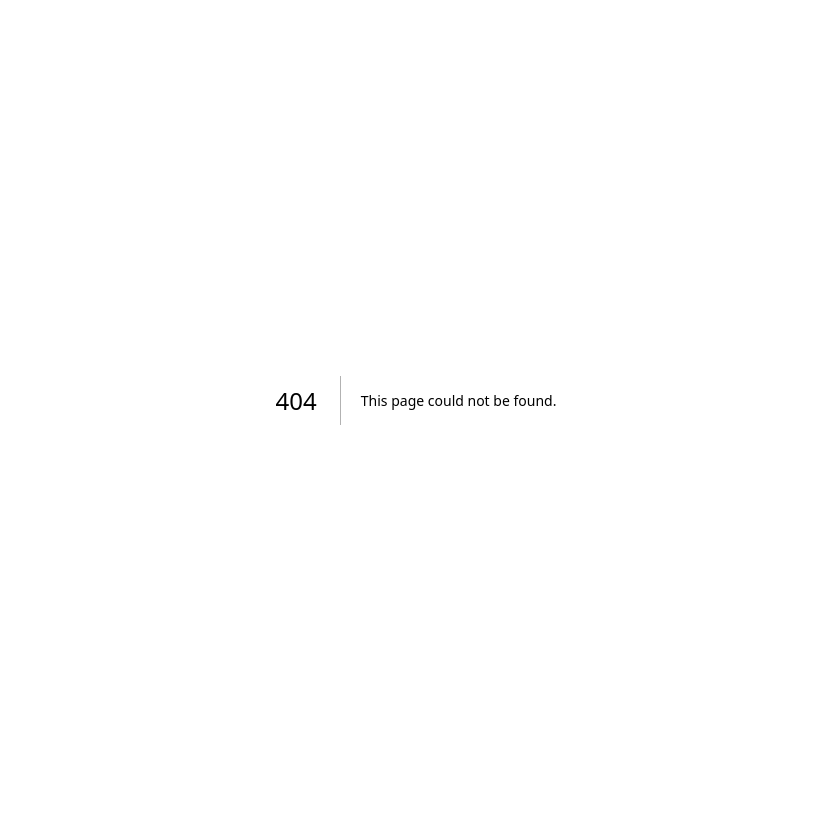
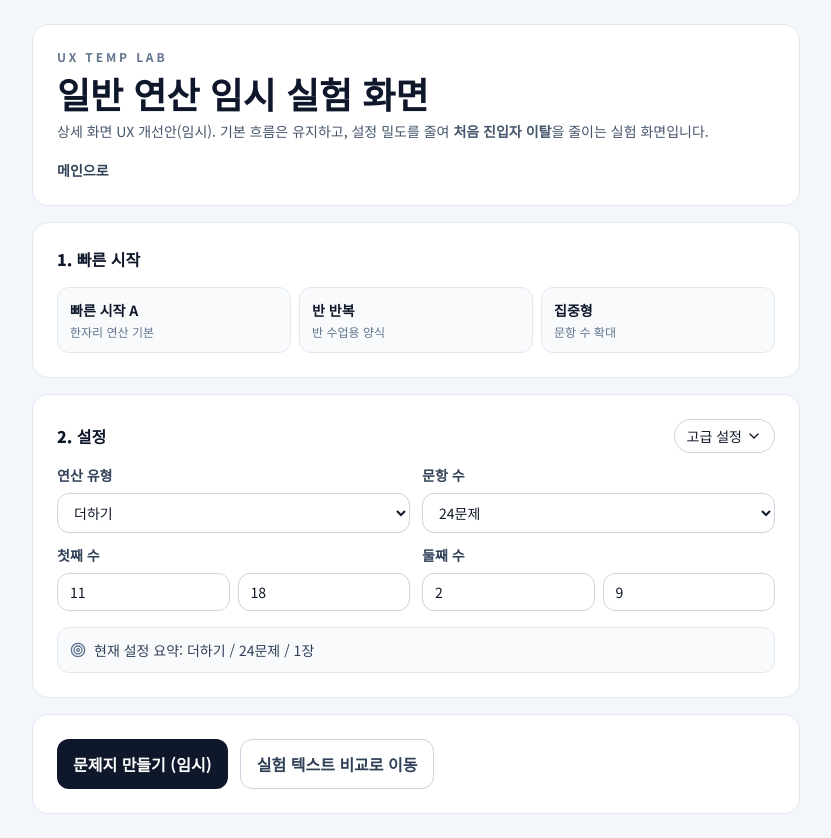
Before and after one commit to neozzzzz/mathlab, a Next.js app: page /ux-lab in a window 1280 px wide. Before the commit this address had no page. Shown: the whole page, without its empty margins (224-1055 px from the left). Before the commit the page ends 800 px from the top, so only its background shows below. Built offline with nearby package versions, Linux system fonts and the light colour scheme.

Commit message:
feat: 임시 UX 실험 페이지 추가

```diff
--- /dev/null
+++ b/src/app/ux-lab/page.tsx
@@ -0,0 +1,217 @@
+"use client";
+
+import { useState, useMemo } from "react";
+import Link from "next/link";
+import { ChevronDown, ChevronUp, Target } from "lucide-react";
+import TrackedLink from "@/components/TrackedLink";
+import { GA_EVENTS } from "@/lib/ga";
+
+type CalcType = "add" | "sub" | "add_sub" | "mul" | "div" | "mul_div";
+
+const PRESETS = [
+  { label: "빠른 시작 A", desc: "한자리 연산 기본", payload: { type: "add" as const, rangeMin: 1, rangeMax: 10, opMin: 1, opMax: 9, count: 12, sheets: 1 } },
+  { label: "반 반복", desc: "반 수업용 양식", payload: { type: "add_sub" as const, rangeMin: 1, rangeMax: 20, opMin: 1, opMax: 12, count: 18, sheets: 1 } },
+  { label: "집중형", desc: "문항 수 확대", payload: { type: "mul_div" as const, rangeMin: 2, rangeMax: 20, opMin: 2, opMax: 12, count: 24, sheets: 2 } },
+];
+
+function fieldError(rangeMin: number, rangeMax: number) {
+  if (Number.isNaN(rangeMin) || Number.isNaN(rangeMax)) return "숫자 범위를 입력해 주세요";
+  if (rangeMin <= 0 || rangeMax <= 0) return "범위는 1 이상이어야 합니다";
+  if (rangeMin > rangeMax) return "앞 숫자가 뒤 숫자보다 작아야 합니다";
+  if (rangeMax - rangeMin > 500) return "범위를 너무 넓게 잡으면 생성이 느려질 수 있어요";
+  return "";
+}
+
+export default function UxLabPage() {
+  const [type, setType] = useState<CalcType>("add");
+  const [count, setCount] = useState(24);
+  const [sheets, setSheets] = useState(1);
+  const [rangeMin, setRangeMin] = useState(11);
+  const [rangeMax, setRangeMax] = useState(18);
+  const [opMin, setOpMin] = useState(2);
+  const [opMax, setOpMax] = useState(9);
+  const [advanced, setAdvanced] = useState(false);
+
+  const typeLabel: Record<CalcType, string> = {
+    add: "더하기",
+    sub: "빼기",
+    add_sub: "더하기+빼기",
+    mul: "곱하기",
+    div: "나누기",
+    mul_div: "곱하기+나누기",
+  };
+
+  const firstRangeError = useMemo(() => fieldError(rangeMin, rangeMax), [rangeMin, rangeMax]);
+  const secondRangeError = useMemo(() => fieldError(opMin, opMax), [opMin, opMax]);
+
+  const ready = !firstRangeError && !secondRangeError && count > 0 && sheets > 0;
+
+  return (
+    <div className="min-h-screen bg-slate-100/70 px-4 py-6 sm:px-6">
+      <div className="mx-auto max-w-3xl space-y-4">
+        <div className="rounded-2xl bg-white border border-slate-200 p-5 sm:p-6">
+          <p className="text-xs tracking-[0.24em] text-slate-500 font-bold">UX TEMP LAB</p>
+          <h1 className="mt-2 text-3xl sm:text-4xl font-black text-slate-900">일반 연산 임시 실험 화면</h1>
+          <p className="mt-2 text-sm text-slate-600">
+            상세 화면 UX 개선안(임시). 기본 흐름은 유지하고, 설정 밀도를 줄여 <strong>처음 진입자 이탈</strong>을 줄이는 실험 화면입니다.
+          </p>
+          <div className="mt-4">
+            <TrackedLink
+              href="/"
+              gaEvent={GA_EVENTS.SELECT_MENU}
+              gaParams={{ menu: "ux_lab_back" }}
+              className="inline-flex items-center gap-2 text-sm font-bold text-slate-700"
+            >
+              메인으로
+            </TrackedLink>
+          </div>
+        </div>
+
+        <div className="rounded-2xl bg-white border border-slate-200 p-5 sm:p-6 space-y-4">
+          <h2 className="font-black text-slate-900">1. 빠른 시작</h2>
+          <div className="grid gap-2 sm:grid-cols-3">
+            {PRESETS.map((preset) => (
+              <button
+                key={preset.label}
+                type="button"
+                onClick={() => {
+                  setType(preset.payload.type);
+                  setRangeMin(preset.payload.rangeMin);
+                  setRangeMax(preset.payload.rangeMax);
+                  setOpMin(preset.payload.opMin);
+                  setOpMax(preset.payload.opMax);
+                  setCount(preset.payload.count);
+                  setSheets(preset.payload.sheets);
+                }}
+                className="rounded-xl border border-slate-200 bg-slate-50 text-left px-3 py-3 hover:border-slate-900 transition-all"
+              >
+                <p className="text-sm font-bold text-slate-900">{preset.label}</p>
+                <p className="text-xs text-slate-500 mt-1">{preset.desc}</p>
+              </button>
+            ))}
+          </div>
+        </div>
+
+        <div className="rounded-2xl bg-white border border-slate-200 p-5 sm:p-6">
+          <div className="flex items-center justify-between mb-3">
+            <h2 className="font-black text-slate-900">2. 설정</h2>
+            <button
+              type="button"
+              onClick={() => setAdvanced((v) => !v)}
+              className="inline-flex items-center text-sm gap-1 px-3 py-1.5 rounded-full border border-slate-300"
+            >
+              고급 설정 {advanced ? <ChevronUp className="w-4 h-4" /> : <ChevronDown className="w-4 h-4" />}
+            </button>
+          </div>
+
+          <div className="grid sm:grid-cols-2 gap-3">
+            <label className="text-sm">
+              <span className="font-bold text-slate-700">연산 유형</span>
+              <div className="mt-2">
+                <select
+                  value={type}
+                  onChange={(e) => setType(e.target.value as CalcType)}
+                  className="w-full rounded-xl border border-slate-300 px-3 py-2"
+                >
+                  {(Object.keys(typeLabel) as CalcType[]).map((k) => (
+                    <option key={k} value={k}>
+                      {typeLabel[k]}
+                    </option>
+                  ))}
+                </select>
+              </div>
+            </label>
+
+            <label className="text-sm">
+              <span className="font-bold text-slate-700">문항 수</span>
+              <select
+                value={count}
+                onChange={(e) => setCount(Number(e.target.value))}
+                className="w-full mt-2 rounded-xl border border-slate-300 px-3 py-2"
+              >
+                {[12, 18, 24, 36].map((v) => (
+                  <option key={v} value={v}>{v}문제</option>
+                ))}
+              </select>
+            </label>
+          </div>
+
+          <div className="mt-3 grid sm:grid-cols-2 gap-3">
+            <label className="text-sm">
+              <span className="font-bold text-slate-700">첫째 수</span>
+              <div className="grid grid-cols-2 gap-2 mt-2">
+                <input
+                  value={rangeMin}
+                  onChange={(e) => setRangeMin(Number(e.target.value.replace(/[^0-9]/g, "")))}
+                  className="rounded-xl border border-slate-300 px-3 py-2"
+                  placeholder="최소"
+                />
+                <input
+                  value={rangeMax}
+                  onChange={(e) => setRangeMax(Number(e.target.value.replace(/[^0-9]/g, "")))}
+                  className="rounded-xl border border-slate-300 px-3 py-2"
+                  placeholder="최대"
+                />
+              </div>
+            </label>
+
+            <label className="text-sm">
+              <span className="font-bold text-slate-700">둘째 수</span>
+              <div className="grid grid-cols-2 gap-2 mt-2">
+                <input
+                  value={opMin}
+                  onChange={(e) => setOpMin(Number(e.target.value.replace(/[^0-9]/g, "")))}
+                  className="rounded-xl border border-slate-300 px-3 py-2"
+                  placeholder="최소"
+                />
+                <input
+                  value={opMax}
+                  onChange={(e) => setOpMax(Number(e.target.value.replace(/[^0-9]/g, "")))}
+                  className="rounded-xl border border-slate-300 px-3 py-2"
+                  placeholder="최대"
+                />
+              </div>
+            </label>
+          </div>
+
+          {firstRangeError || secondRangeError ? (
+            <div className="mt-3 rounded-xl border border-amber-300 bg-amber-50 text-amber-800 text-sm px-3 py-2">
+              {firstRangeError || secondRangeError}
+            </div>
+          ) : null}
+
+          {advanced ? (
+            <div className="mt-4 border border-slate-200 rounded-xl p-3 text-sm text-slate-600">
+              <p className="font-bold text-slate-900 mb-1">고급 설정(실험)</p>
+              <p>장수·정렬/레이아웃·결과값 범위 제약은 추후 추가 실험에서 순차 반영할 예정입니다.</p>
+            </div>
+          ) : null}
+
+          <div className="mt-4 border border-slate-200 rounded-xl bg-slate-50 p-3 text-sm text-slate-700">
+            <p className="flex items-center gap-2">
+              <Target className="w-4 h-4 text-slate-500" />
+              현재 설정 요약: {typeLabel[type]} / {count}문제 / {sheets}장
+            </p>
+          </div>
+        </div>
+
+        <div className="rounded-2xl bg-white border border-slate-200 p-5 sm:p-6 flex flex-col sm:flex-row gap-3">
+          <TrackedLink
+            href="/calc"
+            gaEvent={GA_EVENTS.SELECT_MENU}
+            gaParams={{ menu: "ux_lab_to_calc" }}
+            className={`inline-flex items-center justify-center rounded-xl py-3 px-4 font-bold text-white ${ready ? "bg-slate-900 hover:bg-slate-800" : "bg-slate-400 cursor-not-allowed"}`}
+          >
+            문제지 만들기 (임시)
+          </TrackedLink>
+          <Link
+            href="/demo-gradients"
+            className="inline-flex items-center justify-center rounded-xl border border-slate-300 py-3 px-4 font-bold text-slate-700 hover:border-slate-500"
+          >
+            실험 텍스트 비교로 이동
+          </Link>
+        </div>
+      </div>
+    </div>
+  );
+}
```
